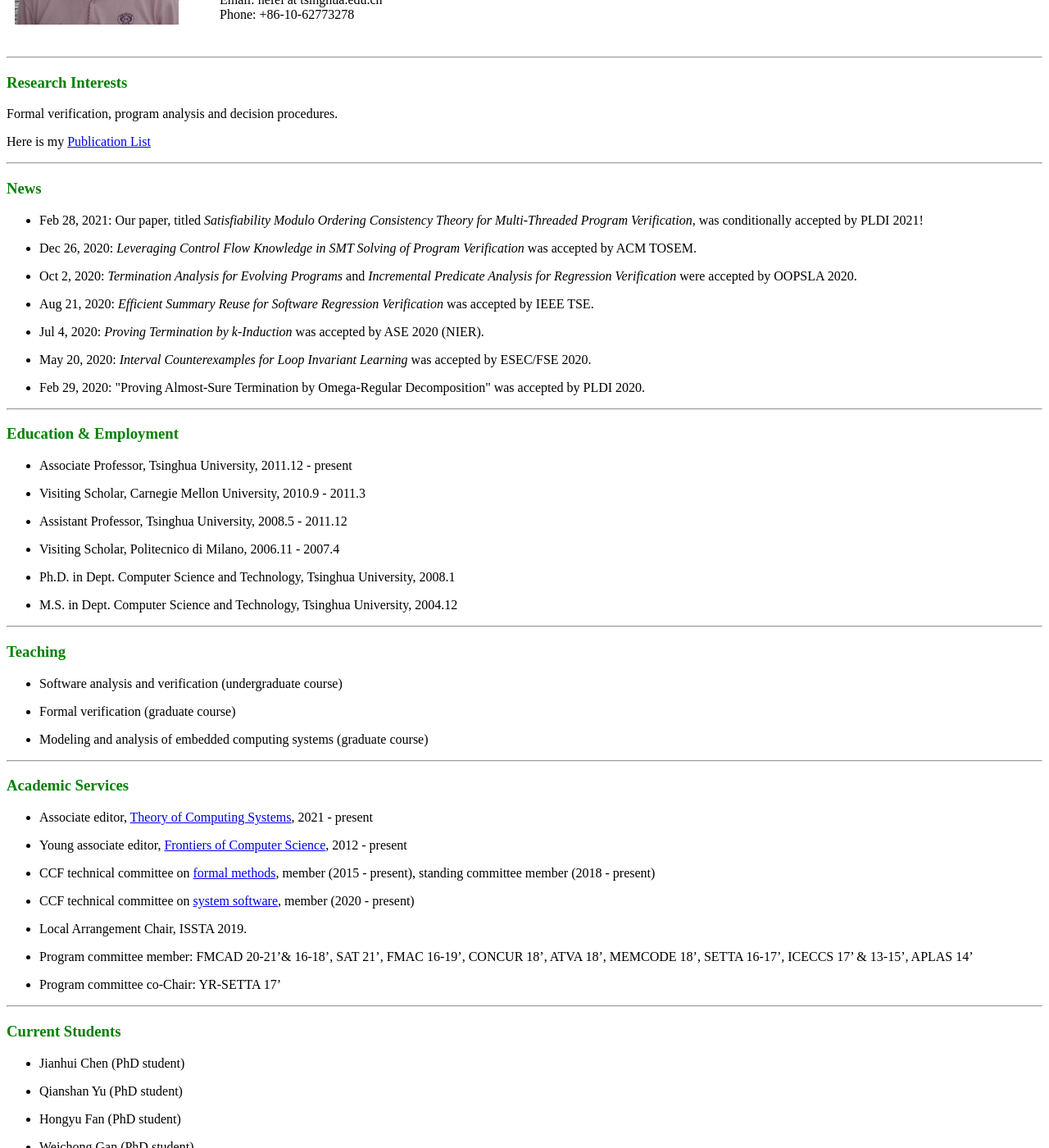
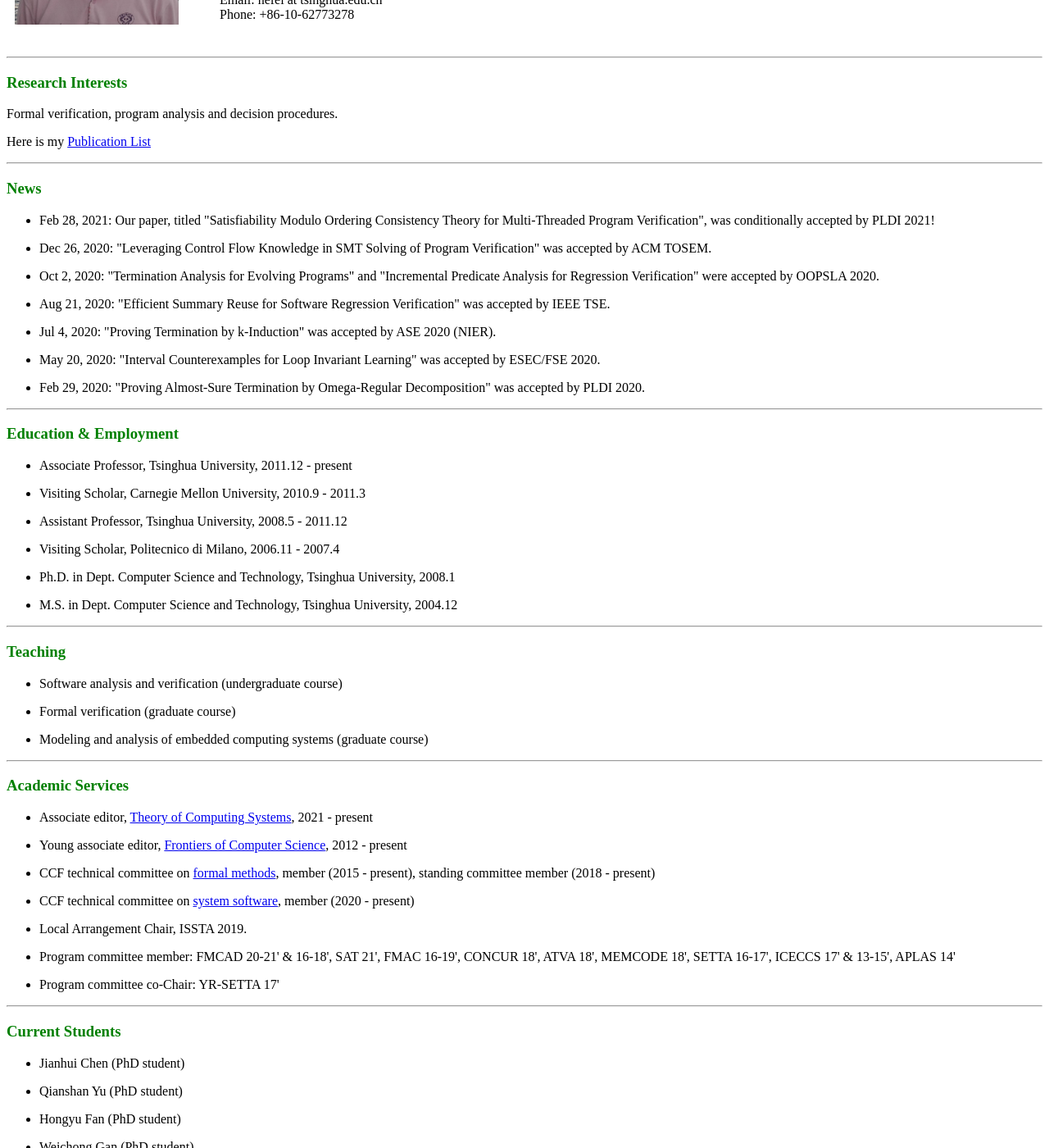
Before and after one commit to feihe/feihe.github.io, a Jekyll site: the page built from index.md, in a window 1280 px wide and 1400 px high, scrolled down 213 px. Shown: the whole window at 82% size. Built offline with Jekyll 4.4.1, drawn with Linux system fonts in a browser that asks for light colours; nearby versions of some CDN libraries.

```diff
--- a/_config.yml
+++ b/_config.yml
@@ -7,8 +7,6 @@ email: hefei at tsinghua.edu.cn
 tel: +86-10-62773278
 ####
 markdown: kramdown
-Kramdown:
-    smart_quotes:  ["lsquo", "rsquo", "ldquo", "rdquo"]
 
 #kramdown:
 #    math_engine: mathjax
--- a/index.md
+++ b/index.md
@@ -16,17 +16,17 @@ Here is my [Publication List](./publications.html)
 
 ### <font color=green>News</font>
 
-- Feb 28, 2021: Our paper, titled *Satisfiability Modulo Ordering Consistency Theory for Multi-Threaded Program Verification*, was conditionally accepted by PLDI 2021!
+- Feb 28, 2021: Our paper, titled \"Satisfiability Modulo Ordering Consistency Theory for Multi-Threaded Program Verification\", was conditionally accepted by PLDI 2021!
 
-- Dec 26, 2020: *Leveraging Control Flow Knowledge in SMT Solving of Program Verification* was accepted by ACM TOSEM.
+- Dec 26, 2020: \"Leveraging Control Flow Knowledge in SMT Solving of Program Verification\" was accepted by ACM TOSEM.
 
-- Oct 2, 2020: *Termination Analysis for Evolving Programs* and *Incremental Predicate Analysis for Regression Verification* were accepted by OOPSLA 2020.
+- Oct 2, 2020: \"Termination Analysis for Evolving Programs\" and \"Incremental Predicate Analysis for Regression Verification\" were accepted by OOPSLA 2020.
 
-- Aug 21, 2020: *Efficient Summary Reuse for Software Regression Verification* was accepted by IEEE TSE.
+- Aug 21, 2020: \"Efficient Summary Reuse for Software Regression Verification\" was accepted by IEEE TSE.
 
-- Jul 4, 2020: *Proving Termination by k-Induction* was accepted by ASE 2020 (NIER).
+- Jul 4, 2020: \"Proving Termination by k-Induction\" was accepted by ASE 2020 (NIER).
 
-- May 20, 2020: *Interval Counterexamples for Loop Invariant Learning* was accepted by ESEC/FSE 2020.
+- May 20, 2020: \"Interval Counterexamples for Loop Invariant Learning\" was accepted by ESEC/FSE 2020.
 
 - Feb 29, 2020: \"Proving Almost-Sure Termination by Omega-Regular Decomposition\" was accepted by PLDI 2020.
 
@@ -70,9 +70,9 @@ Here is my [Publication List](./publications.html)
 
 - Local Arrangement Chair, ISSTA 2019.
 
-- Program committee member: FMCAD 20-21'& 16-18', SAT 21', FMAC 16-19', CONCUR 18', ATVA 18', MEMCODE 18', SETTA 16-17', ICECCS 17' & 13-15', APLAS 14'
+- Program committee member: FMCAD 20-21\' & 16-18\', SAT 21\', FMAC 16-19\', CONCUR 18\', ATVA 18\', MEMCODE 18\', SETTA 16-17\', ICECCS 17\' & 13-15\', APLAS 14\'
 
-- Program committee co-Chair: YR-SETTA 17'
+- Program committee co-Chair: YR-SETTA 17\'
 
 ---
 
```
